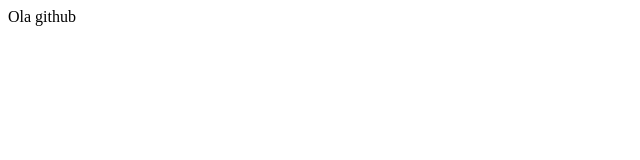
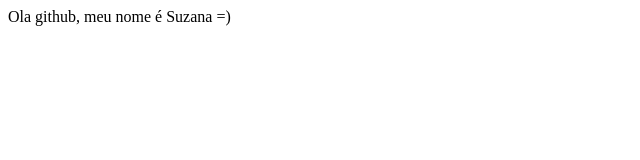
Before and after one commit to suzana-bot/masterclass-ds, a plain HTML site: page index.html in a window 1280 px wide. Shown: the whole page, without its empty margins (0-640 px from the left). Drawn offline with Linux system fonts and the light colour scheme.

Commit message:
commit Meu primeiro ds

```diff
--- a/index.html
+++ b/index.html
@@ -1,10 +1,11 @@
 <hmtl>
 
     <head>
+        <meta charset="utf-8">
         <title>Meu primeiro ds</title>
     </head>
 
     <body>
-        <p>Ola github</p>
+        <p>Ola github, meu nome é Suzana =)</p>
     </body>
 </hmtl>
```
